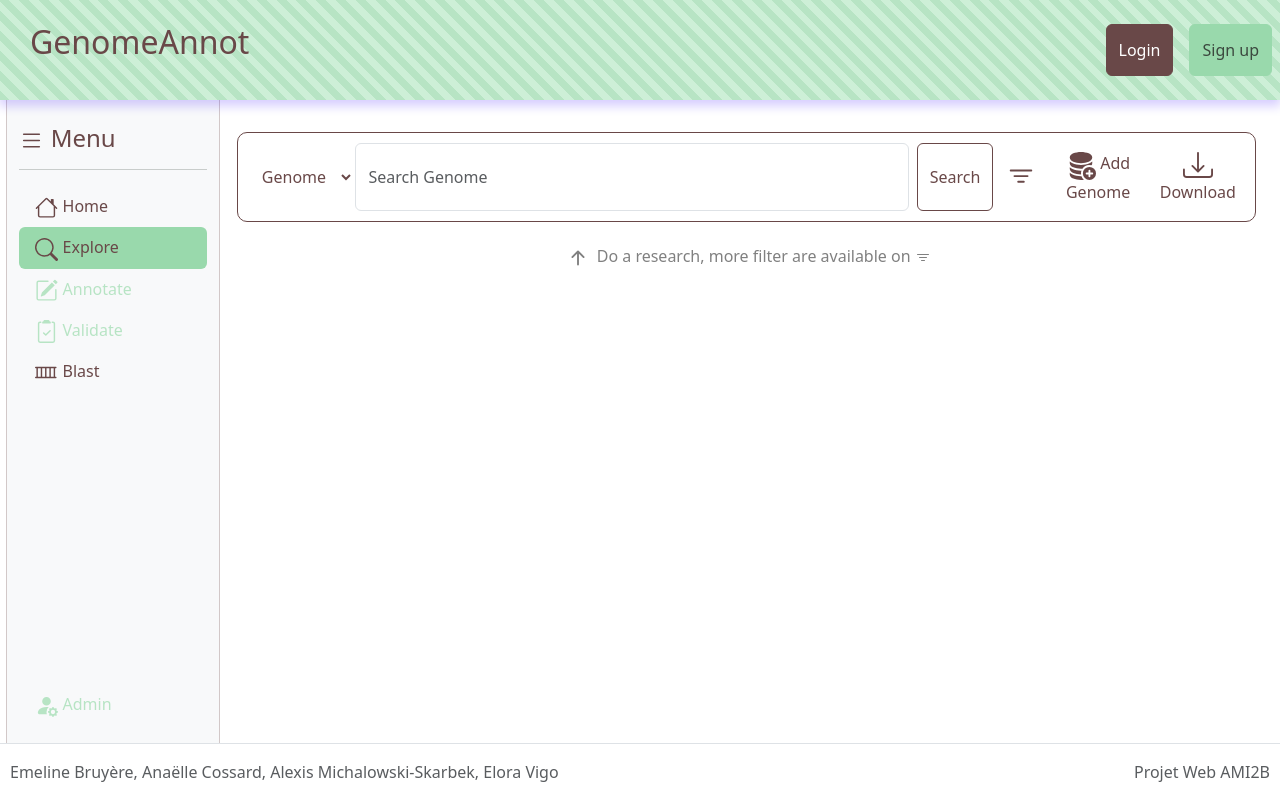
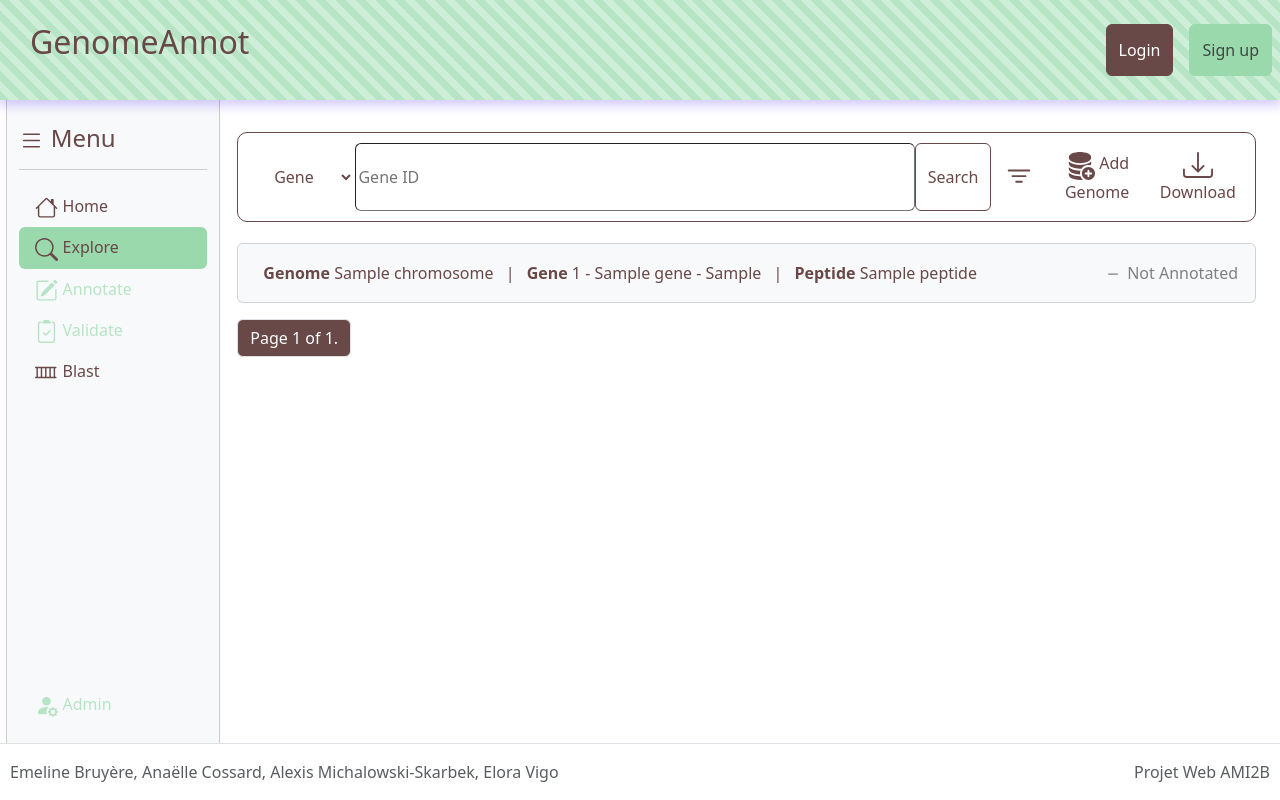
Before and after one commit to anaellle/ProjWeb_GenomeAnnot, a Django app: page /explore/genepep/ in a window 1280 px wide. Run offline with Django 4.2, Linux system fonts and the light colour scheme; tables that the repository leaves empty hold one stand-in row (values such as "Sample post"); some libraries are stand-ins or nearby versions.

Commit message:
Functionnal filters on page Explore GenePep but not linked to a button, only accessible via URL

```diff
--- a/GenomeAnnot/main/templates/main/explore/main_exploreGenePep.html
+++ b/GenomeAnnot/main/templates/main/explore/main_exploreGenePep.html
@@ -11,21 +11,28 @@
 <!-- --------------- CONTENT --------------- -->
 
 {% block body %}
-
 {% with role="reader" %}
 
-{%if genes_info or genomes_info %}
+{%if object_list %} <!-- J'ai pas réussi à bloquer les requêtes avant d'avoir hit le bouton search-->
+
 <!-- card sequence-->
-{% for gene in genes_info%}
+{% for gene in object_list%}
+  {% with type="sequence" %}
 
-{% with type="sequence" %}
     <div class="card mb-3 ">
-    <a class="btn card-body cardList" href="{% url 'main:gene' gene_id=gene.gene_id%}">
-        <span class="left-card">
-          <span class="mx-2"><span class="bold" >Genome</span> {{gene.genome_id}}  {{gene.genome_species}} </span>  |
-          <span class="mx-2"> <span class="bold" >Gene</span> {{gene.gene_id}} {{gene.gene_name}} </span>{% if gene.peptide_id %}
-           | <span class="mx-2"><span class="bold" >Protein</span> {{gene.peptide_id}} {{gene.peptide_name}} </span>{% endif%}
-        </span> <span class="status right-card">
+        <a class="btn card-body cardList" href="{% url 'main:gene' gene_id=gene.id%}">
+          <span class="left-card ">
+            <span class="mx-2"><span class="bold">Genome</span> {{gene.idChrom.idGenome_id}}  </span>  |
+            <span class="mx-2"><span class="bold">Gene</span>  {{ gene.id }} - {{ gene.geneName }} {% if gene.geneSymbol != "" %}- {{ gene.geneSymbol }} {% endif %}</span> |
+            <span class="mx-2"><span class="bold">Peptide</span>
+              {% if gene.peptide_set.all %}
+                  {{ gene.peptide_set.first.transcriptName }}
+              {% else %}
+                  No associated peptide
+              {% endif %}
+            </span>
+          </span>
+          <span class="status right-card">
               {% with status=gene.status %}
                   {% include 'main/status.html' %}
             {% endwith %}
@@ -34,22 +41,40 @@
     </div>
   {% endwith %}
 
+  {% empty %}
+
+  <div class="container ">
+    <div class="row">
+        <div class="col text-center grey smallerTxt">
+                No genomes correspond to the request.
+        </div>
+    </div>
+  </div>
+
 {%endfor%}
 
-<!-- card genome-->
-{% for genome in genomes_info%}
-{% with type="genome" %}
-  <div class="card mb-3 ">
-    <a class="btn card-body cardList" href="{% url 'main:genome' genome_id=genome.id %}">
-        <span class="left-card">{{genome.species}}  {{genome.strain}} {{genome.id}} </span> <span class="status right-card">
-          {% with status=genome.status %}
-              {% include 'main/status.html' %}
-        {% endwith %}
+<!-- --------------- PAGINATION --------------- -->
+
+<nav class=" mb-4">
+  <ul class="pagination override">
+      {% if page_obj.has_previous %}
+          <li class=" page-item "><a class=" page-link" href="?page=1">&laquo; First</a></li>
+          <li class="page-item "><a class=" page-link" href="?page={{ page_obj.previous_page_number }}">Previous</a></li>
+      {% endif %}
+
+      <li class="page-item ">
+          <span class="page-link">
+          Page {{ page_obj.number }} of {{ page_obj.paginator.num_pages }}.
       </span>
-    </a>
-  </div>
-{% endwith %}
-{%endfor%}
+      </li>
+
+      {% if page_obj.has_next %}
+      <li class="page-item "><a class=" page-link" href="?page={{ page_obj.next_page_number }}">Next</a></li>
+      <li class="page-item "><a class="page-link" href="?page={{ page_obj.paginator.num_pages }}">Last &raquo;</a></li>
+      {% endif %}
+
+  </ul>
+</nav>
 
 {% else %}
 <div class="container">
@@ -73,5 +98,4 @@
 {% endif %}
 
 {% endwith %}
-
 {% endblock %}
--- a/GenomeAnnot/main/templates/main/explore/searchbar_exploreGenePep.html
+++ b/GenomeAnnot/main/templates/main/explore/searchbar_exploreGenePep.html
@@ -3,7 +3,7 @@
 <!-------------- Form action -------------->
 
 {%block action%}
-{% url 'main:exploreGenome' %}
+{% url 'main:exploreGenePep' %}
 {% endblock %}
 
 <!-------------- Show filter -------------->
@@ -18,134 +18,63 @@
 
 {% block  dropdown %}
 
+<select name="res_type" id="res_type-select" class="btn" onchange="changeTypeResExplore()">
+    <option value="gene" class="ebony" {% if type_res == 'gene' %}selected{% endif %}> Gene </option>
+    <option value="genome" class="ebony" {% if type_res == 'genome' %}selected{% endif %}> Genome </option>
 
+    <!-- <option value="prot" class="ebony" {% if type_res == 'prot' %}selected{% endif %}> Protein </option> -->
+</select>
 
-<select name="res_type" id="res_type-select" class="btn" onchange="changeTypeResExplore()">
-    <option value="genome" class="ebony" {% if type_res == 'genome' %}selected{% endif %}> Genome </option>
-    <option value="gene" class="ebony" {% if type_res == 'gene' %}selected{% endif %}> Gene </option>
-    <option value="prot" class="ebony" {% if type_res == 'prot' %}selected{% endif %}> Protein </option>
-</select>
+{% endblock %}
+
+<!-------------- Searchbar -------------->
+
+{% block  searchbar %}
+{{ filter.form.id__contains }}
 {% endblock %}
 
 <!-------------- Search bar text -------------->
 
-{% block placeholderSearch %}
+{% comment %} {% block placeholderSearch %}
 Search Genome
-{% endblock %}
+{% endblock %} {% endcomment %}
 
 <!-------------- Filter -------------->
 
 {% block  filter %}
 
 {% with role="reader" %}
-<!-------------- Genome -------------->
-
-{% with type="genome" %}
-
-    <div id="filter_expl_genome" class="filter" >
-
-        <div class="container pt-3 pb-3">
-            <div class="row align-items-center mb-3">
-                <!-------- Species -------->
-                <div class="col">
-                    <div class="d-flex align-items-center">
-                        <label for="species" class="form-label">Species</label>
-                        <input type="text" class="form-control ms-2" id="species" name="species" value="{% if species %}{{species}}{% endif %}">
-                    </div>
-                </div>
-                <!-------- Strain -------->
-                <div class="col">
-                    <div class="d-flex align-items-center">
-                        <label for="strain" class="form-label">Strain</label>
-                        <input type="text" class="form-control ms-2" id="strain" name="strain" value="{% if strain %}{{strain}}{% endif %}">
-                    </div>
-                </div>
-                <!-------- Status -------->
-                <div class="col">
-                    <span  class="form-label">Status</span>
-
-                    <div class="form-check form-switch">
-                        <input class="form-check-input" type="checkbox" role="switch"  id="status0_genome" name="status0_genome"  {% if not status0_genome or status0_genome == 'checked' %}checked{% endif %} >
-
-                        <label class="form-check-label" for="status0_genome">
-                        {% with status=0  %}
-                            {% include 'main/status.html' %}
-                        {% endwith %}
-                        </label>
-                    </div>
-                    <div class="form-check form-switch">
-                        <input class="form-check-input" type="checkbox" role="switch" id="status1_genome"  name="status1_genome" {% if not status1_genome or status1_genome == 'checked' %}checked{% endif %}>
-                        <label class="form-check-label" for="status1_genome">
-                        {% with status=1  %}
-                            {% include 'main/status.html' %}
-                        {% endwith %}
-                        </label>
-                    </div>
-                    <div class="form-check form-switch">
-                        <input class="form-check-input" type="checkbox" role="switch" id="status2_genome" name="status2_genome" {% if not status2_genome or status2_genome == 'checked' %}checked{% endif %}>
-                        <label class="form-check-label" for="status2_genome">
-                        {% with status=2  %}
-                            {% include 'main/status.html' %}
-                        {% endwith %}
-                        </label>
-                    </div>
-
-                </div>
-            </div>
-
-
-        </div>
-
-    </div>
-
-{% endwith %}
 
 <!-------------- Gene or Protein -------------->
 
 {% with type="sequence" %}
 
-    <div id="filter_expl_seq" style="display: none;" class="filter">
+    <div class="filter" id="filter_expl_seq"> <!-- style="display: none;" -->
         <div class="container pt-3 pb-3">
+
             <div class="row align-items-center mb-3">
-                <!-------- Genome -------->
+
+                <!-------- Species -------->
                 <div class="col">
                     <div class="d-flex align-items-center">
-                        <label for="genome" class="form-label">Genome</label>
-                        <input type="text" class="form-control ms-2" id="genome" name="genome" value="{% if genome %}{{genome}}{% endif %}">
+                        <label for="idChrom__idGenome__species__icontains" class="form-label pe-3">Species</label>
+                        {{ filter.form.idChrom__idGenome__species__icontains }}
                     </div>
                 </div>
                 <!-------- Chromosome -------->
                 <div class="col">
                     <div class="d-flex align-items-center">
-                        <label for="chrom" class="form-label">Chromosome</label>
-                        <input type="text" class="form-control ms-2" id="chrom" name="chrom" value="{% if chrom %}{{chrom}}{% endif %}">
+                        <label for="idChrom__chromName__icontains" class="form-label pe-3">Chromosome</label>
+                        {{ filter.form.idChrom__chromName__icontains }}
                     </div>
                 </div>
-                <!-------- Motif -------->
-                <div class="col">
-                    <div class="d-flex align-items-center">
-                        <label for="motif" class="form-label">Motif</label>
-                        <input type="text" class="form-control ms-2" id="motif" name="motif" value="{% if motif %}{{motif}}{% endif %}">
-                    </div>
-                </div>
-
-            </div>
-
-            <div class="row align-items-center mb-3">
-                <!-------- Sequence -------->
-                <div class="col">
-                    <div class="d-flex align-items-center">
-                        <label for="seq" class="form-label">Sequence</label>
-                        <textarea class="form-control ms-2" id="seq" name="seq" rows="4" >{% if seq %}{{seq}}{% endif %}</textarea>
-                    </div>
-                </div>
-
                 <!-------- Status -------->
                 <div class="col">
+
                     <span class="form-label">Status</span>
 
                     <div class="form-check form-switch">
-                        <input class="form-check-input" type="checkbox" role="switch" id="status0" name="status0" {% if not status0 or status0 == 'checked' %}checked{% endif %}>
+                        {{ filter.form.notannotated}}
                         <label class="form-check-label" for="status0">
                         {% with status=0  %}
                             {% include 'main/status.html' %}
@@ -153,7 +82,7 @@
                         </label>
                     </div>
                     <div class="form-check form-switch">
-                        <input class="form-check-input" type="checkbox" role="switch" id="status1"  name="status123" {% if not status123 or status123 == 'checked' %}checked{% endif %}>
+                        {{ filter.form.inwork}}
                         <label class="form-check-label" for="status1">
                         {% with status=1  %}
                             {% include 'main/status.html' %}
@@ -161,7 +90,8 @@
                         </label>
                     </div>
                     <div class="form-check form-switch">
-                        <input class="form-check-input" type="checkbox" role="switch" id="status4"  name="status4" {% if not status4 or status4 == 'checked' %}checked{% endif %}>
+                        {{ filter.form.inwork}}
+                        <!-- <input class="form-check-input" type="checkbox" role="switch" id="status4"  name="status4" {% if not status4 or status4 == 'checked' %}checked{% endif %}> -->
                         <label class="form-check-label" for="status4">
                         {% with status=4  %}
                             {% include 'main/status.html' %}
@@ -172,6 +102,70 @@
                 </div>
 
             </div>
+
+            <br>
+
+            <div class="row align-items-center mb-3">
+
+                <!-------- Gene Name -------->
+                <div class="col">
+                    <div class="d-flex align-items-center">
+                        <label for="geneName__contains" class="form-label pe-3">Gene Name</label>
+                        {{ filter.form.geneName__contains }}
+                    </div>
+                </div>
+                <!-------- Gene Symbol -------->
+                <div class="col">
+                    <div class="d-flex align-items-center">
+                        <label for="geneSymbol__contains" class="form-label pe-3">Gene Symbol</label>
+                        {{ filter.form.geneSymbol__contains }}
+                    </div>
+                </div>
+                <!-------- Gene motif -------->
+                <div class="col">
+                    <div class="d-flex align-items-center">
+                        <label for="motif_sequence_gene" class="form-label pe-3">DNA Motif</label>
+                        {{ filter.form.motif_sequence_gene }}
+                    </div>
+                </div>
+
+            </div>
+
+            <div class="row align-items-center mb-3">
+
+                <!-------- Peptide ID -------->
+                <div class="col">
+                    <div class="d-flex align-items-center">
+                        <label for="id_pep" class="form-label pe-3">Peptide ID</label>
+                        {{ filter.form.id_pep }}
+                    </div>
+                </div>
+                <!-------- Peptide Name -------->
+                <div class="col">
+                    <div class="d-flex align-items-center">
+                        <label for="name_pep" class="form-label pe-3">Peptide Name</label>
+                        {{ filter.form.name_pep }}
+                    </div>
+                </div>
+                <!-------- Peptide Motif -------->
+                <div class="col">
+                    <div class="d-flex align-items-center">
+                        <label for="motif_sequence_pep" class="form-label pe-3">Peptide Motif</label>
+                        {{ filter.form.motif_sequence_pep }}
+                    </div>
+                </div>
+
+            </div>
+
+            {% comment %} <div class="row align-items-center mb-3">
+                <!-------- Sequence -------->
+                <div class="col">
+                    <div class="d-flex align-items-center">
+                        <label for="seq" class="form-label">Sequence</label>
+                        <textarea class="form-control ms-2" id="seq" name="seq" rows="4" >{% if seq %}{{seq}}{% endif %}</textarea>
+                    </div>
+                </div>
+            </div> {% endcomment %}
 
         </div>
     </div>
--- a/GenomeAnnot/main/templates/main/explore/searchbar_exploreGenome.html
+++ b/GenomeAnnot/main/templates/main/explore/searchbar_exploreGenome.html
@@ -21,7 +21,8 @@
 <select name="res_type" id="res_type-select" class="btn" onchange="changeTypeResExplore()">
     <option value="genome" class="ebony" {% if type_res == 'genome' %}selected{% endif %}> Genome </option>
     <option value="gene" class="ebony" {% if type_res == 'gene' %}selected{% endif %}> Gene </option>
-    <option value="prot" class="ebony" {% if type_res == 'prot' %}selected{% endif %}> Protein </option>
+
+    <!-- <option value="prot" class="ebony" {% if type_res == 'prot' %}selected{% endif %}> Protein </option> -->
 </select>
 
 {% endblock %}
--- a/GenomeAnnot/main/urls.py
+++ b/GenomeAnnot/main/urls.py
@@ -4,6 +4,7 @@
 from django.contrib.auth import views as auth_views
 from .views import (
     ExploreGenomeView,
+    ExploreGenePepView,
     GeneDetailView,
     GeneValidDetailView,
     GeneUpdateView,
@@ -68,8 +69,8 @@
 
     # Explore and read gene/genome info :
     # path("explore/", views.explore, name="explore"),  # change to listview !!!
-    path("explore/genome/", ExploreGenomeView.as_view(), name="exploreGenome"),  # change to listview !!!
-    path("explore/genepep/", views.explore, name="exploreGenePep"),  # change to listview !!!
+    path("explore/genome/", ExploreGenomeView.as_view(), name="exploreGenome"),  # CHANGED to list view ##
+    path("explore/genepep/", ExploreGenePepView.as_view(), name="exploreGenePep"),  # !! Only accessible via URL (no button on the web page yet)
     path("explore/genome<str:genome_id>", GenomeDetailView.as_view(), name="genome"),
     path(
         "explore/genome<str:genome_id>/sequence",
--- a/GenomeAnnot/main/views.py
+++ b/GenomeAnnot/main/views.py
@@ -197,68 +197,66 @@
             context["querystring"] = querystring.urlencode()
         return context
 
-## CI-DESSOUS :: à mettre en comm une fois que les vues seront liées aux urls
-def explore(request):
-    context = {"active_tab": "explore", "role_user": get_role(request)}
+# def explore(request):
+#     context = {"active_tab": "explore", "role_user": get_role(request)}
 
-    if request.method == "GET":
-        if "submit_download" in request.GET:
-            ...  # download info gene with gene_id
+#     if request.method == "GET":
+#         if "submit_download" in request.GET:
+#             ...  # download info gene with gene_id
 
-        if "submitsearch" in request.GET:
-            # get parameters of search
-            context["searchbar"] = request.GET.get("searchbar")
-            context["type_res"] = request.GET.get("res_type")
+#         if "submitsearch" in request.GET:
+#             # get parameters of search
+#             context["searchbar"] = request.GET.get("searchbar")
+#             context["type_res"] = request.GET.get("res_type")
 
-            if context["type_res"] == "genome":
-                context["strain"] = request.GET.get("strain")
-                context["species"] = request.GET.get("species")
-                for status in [
-                    "status0_genome",
-                    "status1_genome",
-                    "status2_genome",
-                ]:
-                    if status in request.GET:
-                        context[status] = "checked"
-                    else:
-                        context[status] = "unchecked"
-                # get info about genome
-                context["genomes_info"] = Genome.objects.all()  # TO DO : filter
+#             if context["type_res"] == "genome":
+#                 context["strain"] = request.GET.get("strain")
+#                 context["species"] = request.GET.get("species")
+#                 for status in [
+#                     "status0_genome",
+#                     "status1_genome",
+#                     "status2_genome",
+#                 ]:
+#                     if status in request.GET:
+#                         context[status] = "checked"
+#                     else:
+#                         context[status] = "unchecked"
+#                 # get info about genome
+#                 context["genomes_info"] = Genome.objects.all()  # TO DO : filter
 
-            elif context["type_res"] == "gene" or context["type_res"] == "prot":
-                # get info filter/search
-                for info in ["genome", "chrom", "motif", "seq"]:
-                    context[info] = request.GET.get(info)
-                for status in [
-                    "status0",
-                    "status123",
-                    "status4",
-                ]:
-                    if status in request.GET:
-                        context[status] = "checked"
-                    else:
-                        context[status] = "unchecked"
+#             elif context["type_res"] == "gene" or context["type_res"] == "prot":
+#                 # get info filter/search
+#                 for info in ["genome", "chrom", "motif", "seq"]:
+#                     context[info] = request.GET.get(info)
+#                 for status in [
+#                     "status0",
+#                     "status123",
+#                     "status4",
+#                 ]:
+#                     if status in request.GET:
+#                         context[status] = "checked"
+#                     else:
+#                         context[status] = "unchecked"
 
-                # get info about gene/prot
-                genes = Gene.objects.all()  # TO DO : filter
-                genes_info = []
-                for gene in genes:
-                    genome = gene.idChrom.idGenome
-                    peptide = gene.peptide_set.first()
-                    gene_info = {
-                        "gene_id": gene.id,
-                        "gene_name": gene.geneName,
-                        "status": gene.status,
-                        "peptide_id": peptide.id if peptide else None,
-                        "peptide_name": peptide.transcriptName if peptide else None,
-                        "genome_id": genome.id,
-                        "genome_species": genome.species,
-                    }
-                    genes_info.append(gene_info)
-                    context["genes_info"] = genes_info
+#                 # get info about gene/prot
+#                 genes = Gene.objects.all()  # TO DO : filter
+#                 genes_info = []
+#                 for gene in genes:
+#                     genome = gene.idChrom.idGenome
+#                     peptide = gene.peptide_set.first()
+#                     gene_info = {
+#                         "gene_id": gene.id,
+#                         "gene_name": gene.geneName,
+#                         "status": gene.status,
+#                         "peptide_id": peptide.id if peptide else None,
+#                         "peptide_name": peptide.transcriptName if peptide else None,
+#                         "genome_id": genome.id,
+#                         "genome_species": genome.species,
+#                     }
+#                     genes_info.append(gene_info)
+#                     context["genes_info"] = genes_info
 
-    return render(request, "main/explore/main_explore.html", context)
-## FIN de ce qui est à mettre en comm
+#     return render(request, "main/explore/main_explore.html", context)
 
 class ExploreGenomeView(PaginatedFilterViews, FilterView):
     model = Genome
```
Also changed, not shown: GenomeAnnot/main/filters.py (+5 -5 lines). Lines whose indentation alone changed are shown as unchanged.
